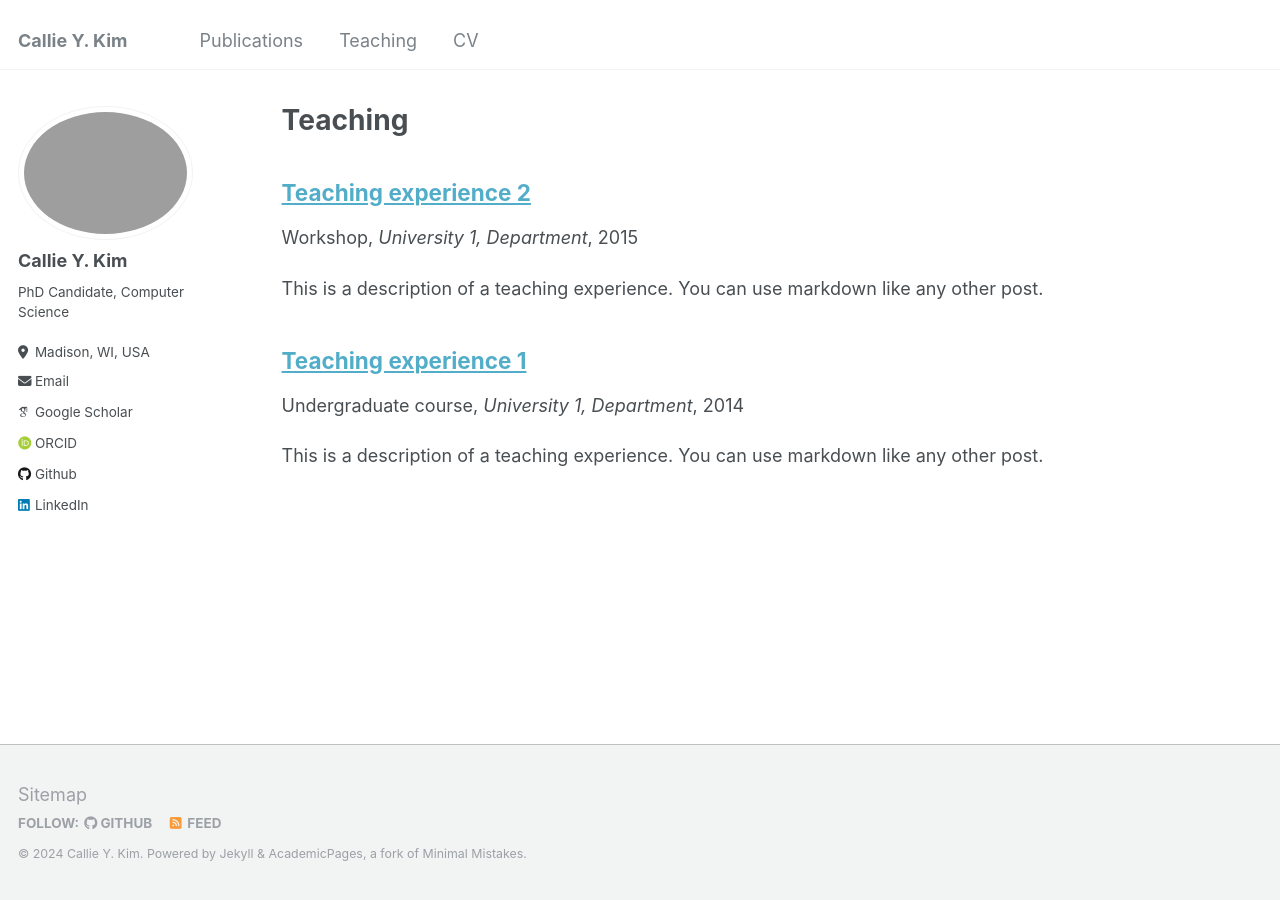
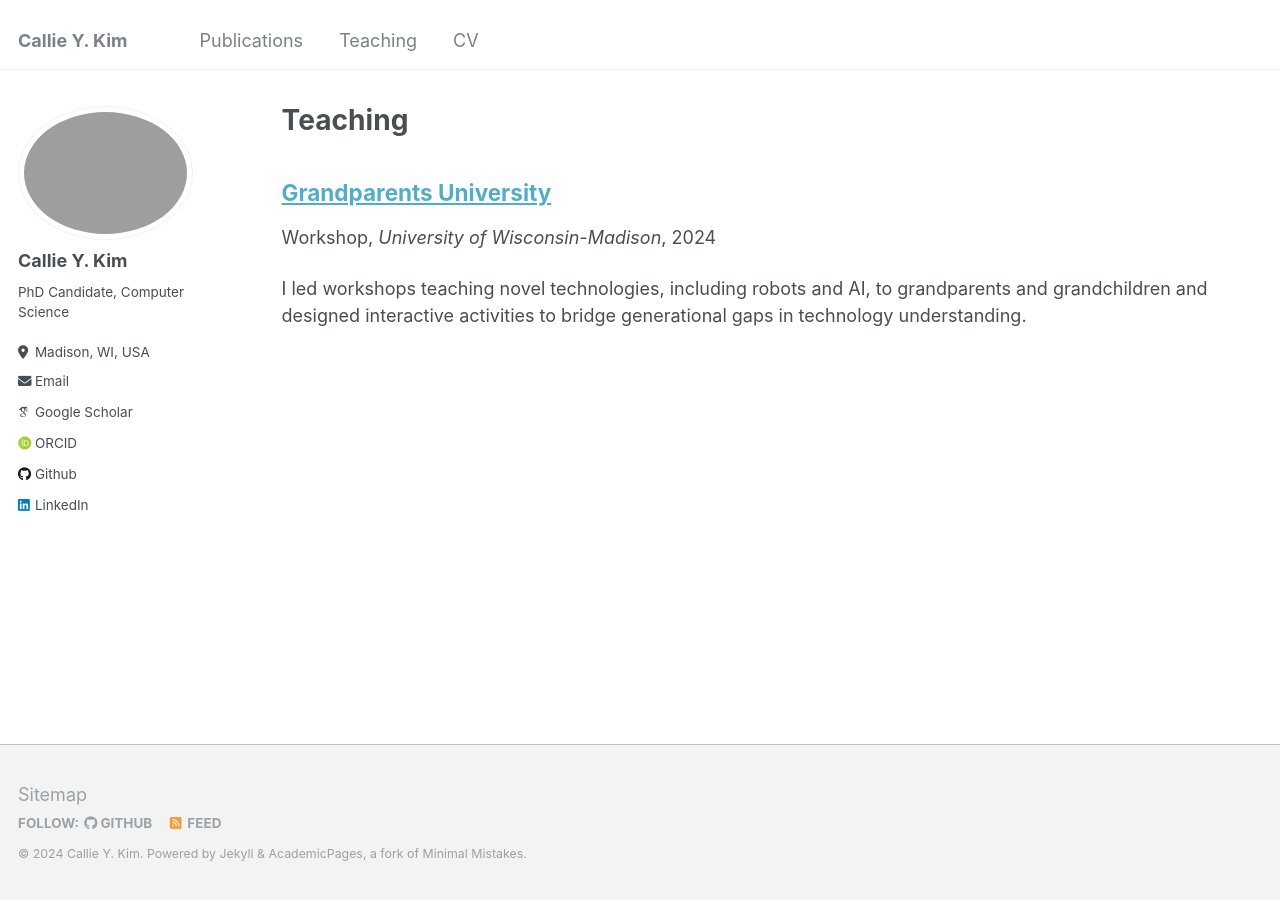
Before and after one commit to CallieKim/CallieKim.github.io, a Jekyll site: the page built from _pages/teaching.html, in a window 1280 px wide. Built offline with Jekyll 4.4.1, drawn with Linux system fonts in a browser that asks for light colours; some web fonts are replaced.

Commit message:
updated teaching and added cv

```diff
--- a/_pages/cv.md
+++ b/_pages/cv.md
@@ -9,56 +9,12 @@ redirect_from:
 
 {% include base_path %}
 
-Education
-======
-* Ph.D in Version Control Theory, GitHub University, 2018 (expected)
-* M.S. in Jekyll, GitHub University, 2014
-* B.S. in GitHub, GitHub University, 2012
+You can download my full resume [here](/files/resume_update_website.pdf)
 
-Work experience
-======
-* Spring 2024: Academic Pages Collaborator
-  * Github University
-  * Duties includes: Updates and improvements to template
-  * Supervisor: The Users
+<iframe src="/files/resume_update_website.pdf" width="100%" height="480" allow="autoplay"></iframe>
 
-* Fall 2015: Research Assistant
-  * Github University
-  * Duties included: Merging pull requests
-  * Supervisor: Professor Hub
+# Education
 
-* Summer 2015: Research Assistant
-  * Github University
-  * Duties included: Tagging issues
-  * Supervisor: Professor Git
-
-Skills
-======
-* Skill 1
-* Skill 2
-  * Sub-skill 2.1
-  * Sub-skill 2.2
-  * Sub-skill 2.3
-* Skill 3
-
-Publications
-======
-  <ul>{% for post in site.publications reversed %}
-    {% include archive-single-cv.html %}
-  {% endfor %}</ul>
-
-Talks
-======
-  <ul>{% for post in site.talks reversed %}
-    {% include archive-single-talk-cv.html  %}
-  {% endfor %}</ul>
-
-Teaching
-======
-  <ul>{% for post in site.teaching reversed %}
-    {% include archive-single-cv.html %}
-  {% endfor %}</ul>
-
-Service and leadership
-======
-* Currently signed in to 43 different slack teams
+- Ph.D. in Computer Sciences, University of Wisconsin-Madison, 2026 (expected)
+- M.S. in Computer Science, University of Maryland, 2021
+- B.S. in Computer Science and Engineering, Ewha Womans University, South Korea, 2019
--- a/_teaching/2014-spring-teaching-1.md
+++ /dev/null
@@ -1,20 +0,0 @@
----
-title: "Teaching experience 1"
-collection: teaching
-type: "Undergraduate course"
-permalink: /teaching/2014-spring-teaching-1
-venue: "University 1, Department"
-date: 2014-01-01
-location: "City, Country"
----
-
-This is a description of a teaching experience. You can use markdown like any other post.
-
-Heading 1
-======
-
-Heading 2
-======
-
-Heading 3
-======
--- a/_teaching/2015-spring-teaching-2.md
+++ /dev/null
@@ -1,20 +0,0 @@
----
-title: "Teaching experience 2"
-collection: teaching
-type: "Workshop"
-permalink: /teaching/2015-spring-teaching-1
-venue: "University 1, Department"
-date: 2015-01-01
-location: "City, Country"
----
-
-This is a description of a teaching experience. You can use markdown like any other post.
-
-Heading 1
-======
-
-Heading 2
-======
-
-Heading 3
-======
--- /dev/null
+++ b/_teaching/GrandparentsUniversity.md
@@ -0,0 +1,13 @@
+---
+title: "Grandparents University"
+collection: teaching
+type: "Workshop"
+permalink: "/teaching/gpu"
+venue: "University of Wisconsin-Madison"
+date: 2024-07-01
+location: "Madison, WI"
+---
+
+I led workshops teaching novel technologies, including robots and AI, to grandparents and grandchildren and designed interactive activities to bridge generational gaps in technology understanding.
+
+See the [Grandparent University site](https://uwalumni.com/grandparents-university/) for more info.
```
Also changed, not shown: _pages/about.md (+1 -1 lines), 3 other files.
